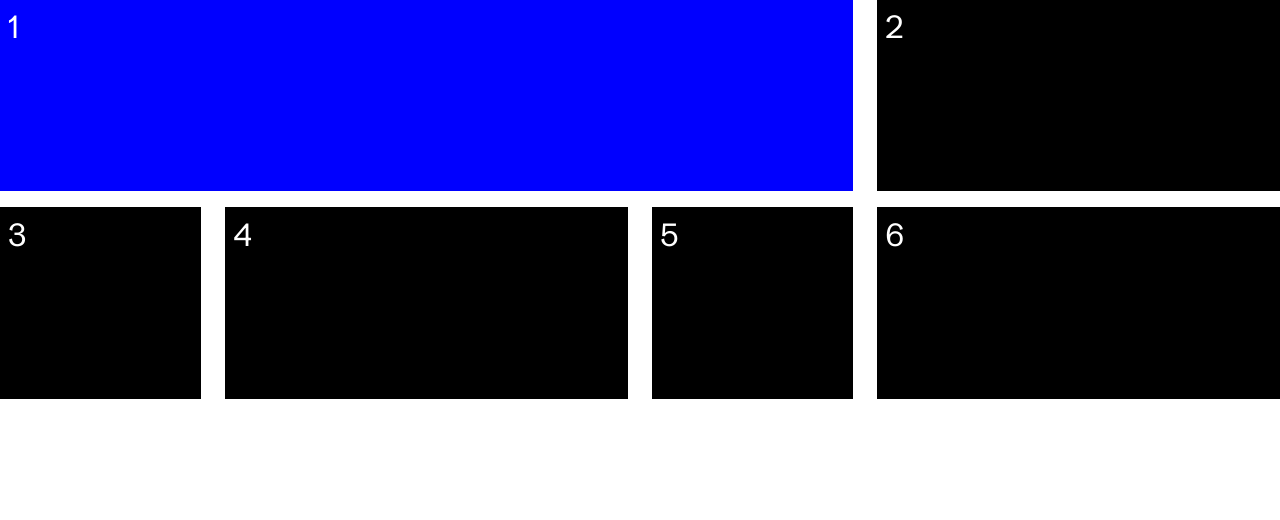
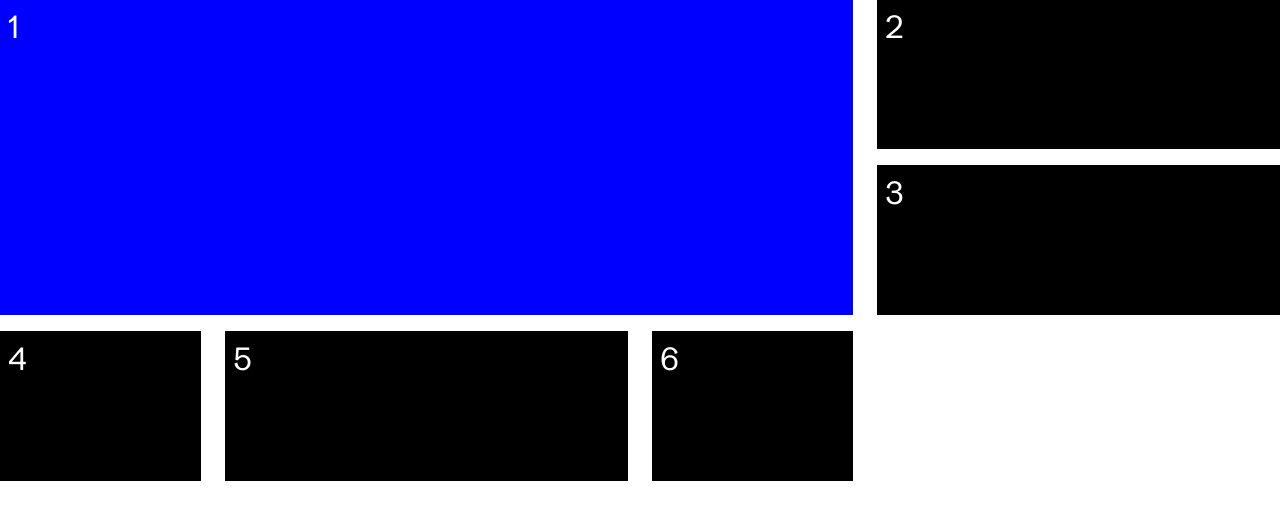
Before and after one commit to adrianhelllo/css_grid, a plain HTML site: page index.html in a window 1280 px wide. Shown: the part 42-562 px from the top of the page. Drawn offline with Linux system fonts and the light colour scheme.

Commit message:
same goes for grid row start and end

```diff
--- a/style.css
+++ b/style.css
@@ -31,4 +31,6 @@ body {
     background-color: #00f;
     grid-column-start: 1;
     grid-column-end: 4;
+    grid-row-start: 1;
+    grid-row-end: 3;
 }
```
